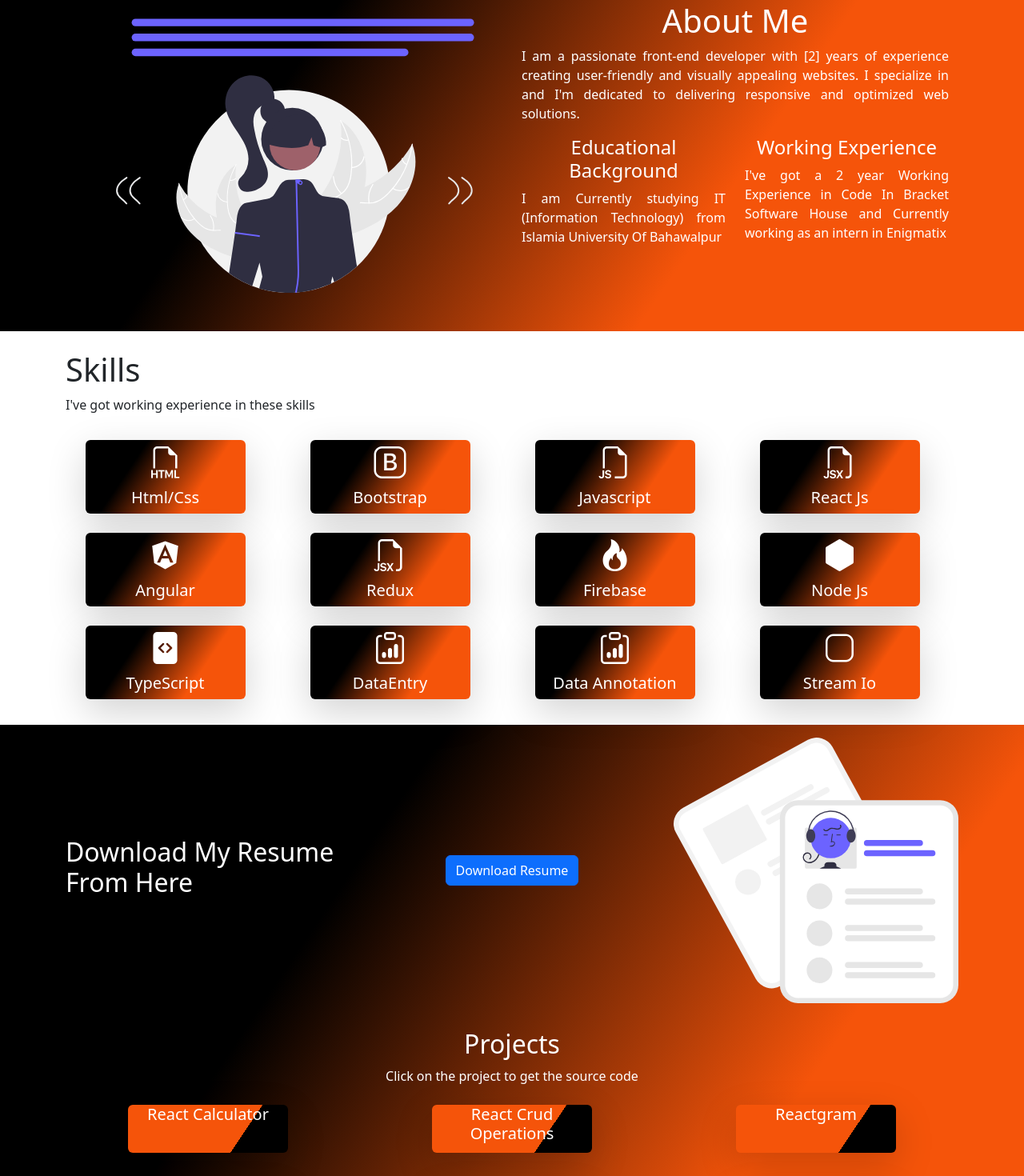
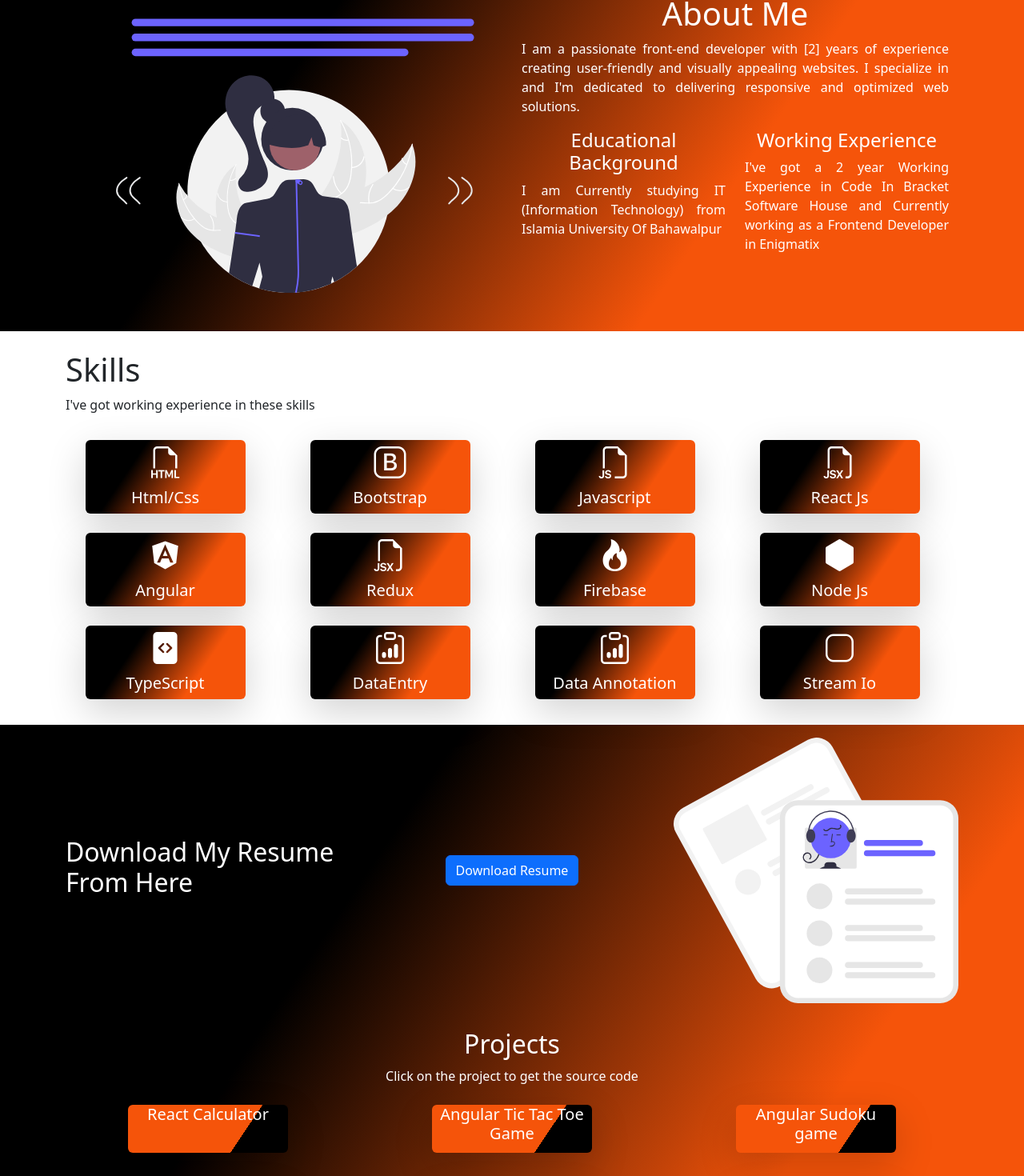
Before and after one commit to SaadHassanRazi/portfolio, a React (Vite) app in the folder saadPortfolio/: page / in a window 1280 px wide. Shown: the part 416-1886 px from the top of the page at 80% size. Built offline with nearby package versions, Linux system fonts and the light colour scheme.

Commit message:
content addition and fix commit

```diff
--- a/saadPortfolio/src/assets/components/About/about.jsx
+++ b/saadPortfolio/src/assets/components/About/about.jsx
@@ -1,38 +1,53 @@
 import React from "react";
-import Row from 'react-bootstrap/Row';
-import Col from 'react-bootstrap/Col';
-import AboutPic from '../img/undraw/undraw_about_me_re_82bv.svg'
+import Row from "react-bootstrap/Row";
+import Col from "react-bootstrap/Col";
+import AboutPic from "../img/undraw/undraw_about_me_re_82bv.svg";
 import Container from "react-bootstrap/esm/Container";
-import '../About/about.css'
-const About = () =>{
-    return(
+import "../About/about.css";
+const About = () => {
+  return (
     <>
-        <Container className="text-white"  id="about">
+      <Container className="text-white" id="about">
         <Row className="mx-auto py-5">
           <Col className="py-5 py-lg-0" lg>
-            <img className="img-fluid" src={AboutPic} alt=""/>
+            <img className="img-fluid" src={AboutPic} alt="" />
           </Col>
           <Col className="my-auto" lg>
-            <h1 className="text-center" >About Me</h1>
-            <p className="" style={{textAlign:'justify'}}>I am a passionate front-end developer with [2] years of experience creating user-friendly and visually appealing websites. I specialize in  and I'm dedicated to delivering responsive and optimized web solutions.</p>
+            <h1 className="text-center">About Me</h1>
+            <p className="" style={{ textAlign: "justify" }}>
+              I am a passionate front-end developer with [2] years of experience
+              creating user-friendly and visually appealing websites. I
+              specialize in and I'm dedicated to delivering responsive and
+              optimized web solutions.
+            </p>
             <Row>
               <Col lg>
                 <h4 className="text-center">Educational Background</h4>
-            <p className=""  style={{textAlign:'justify',wordWrap:'break-word'}}>I am Currently studying IT (Information Technology) from Islamia University Of Bahawalpur</p>
-
+                <p
+                  className=""
+                  style={{ textAlign: "justify", wordWrap: "break-word" }}
+                >
+                  I am Currently studying IT (Information Technology) from
+                  Islamia University Of Bahawalpur
+                </p>
               </Col>
               <Col lg>
                 <h4 className="text-center">Working Experience</h4>
-            <p className=""  style={{textAlign:'justify',wordWrap:'break-word'}}>I've got a 2 year Working Experience in Code In Bracket Software House and Currently working as an intern in Enigmatix</p>
-
+                <p
+                  className=""
+                  style={{ textAlign: "justify", wordWrap: "break-word" }}
+                >
+                  I've got a 2 year Working Experience in Code In Bracket
+                  Software House and Currently working as a Frontend Developer
+                  in Enigmatix
+                </p>
               </Col>
             </Row>
           </Col>
         </Row>
       </Container>
+    </>
+  );
+};
 
-        </>
-    )
-}
-
-export default About
+export default About;
--- a/saadPortfolio/src/assets/components/Projects/project.jsx
+++ b/saadPortfolio/src/assets/components/Projects/project.jsx
@@ -1,17 +1,6 @@
 import React from "react";
 import Col from "react-bootstrap/Col";
-import Container from "react-bootstrap/Container";
 import Row from "react-bootstrap/Row";
-import SnapMod from "../img/snapchat-mod-apk.jpg";
-import Button from "react-bootstrap/Button";
-import Modal from "react-bootstrap/Modal";
-import { useState } from "react";
-import Taclog from "../img/taclog-moving.jpg";
-import IBenefits from "../img/ibenefits.jpg";
-import Carousel from "react-bootstrap/Carousel";
-import SnapSecondSlide from "../img/snapchat-mod-second.jpg";
-import SnapThirdSlide from "../img/snapchat-mod-third.jpg";
-import SnapFourthSlide from "../img/snapchat-mod-fourth.jpg";
 import SkillsRow from "../Skills/skillsRow";
 
 const Project = () => {
@@ -21,8 +10,20 @@
       url: "https://github.com/SaadHassanRazi/react-Calculator.git",
     },
     {
+      name: "Angular Tic Tac Toe Game",
+      url: "https://github.com/SaadHassanRazi/angular-tictactoe.git",
+    },
+    {
+      name: "Angular Sudoku game",
+      url: "https://github.com/SaadHassanRazi/sudoko-game.git",
+    },
+    {
       name: "React Crud Operations",
       url: "https://github.com/SaadHassanRazi/crud-operations-react.git",
+    },
+    {
+      name: "Clean Website Figma Design",
+      url: "https://github.com/SaadHassanRazi/clean-figma-design.git",
     },
     {
       name: "Reactgram",
@@ -30,19 +31,19 @@
     },
     {
       name: "TodoList",
-      url: "",
+      url: "https://github.com/SaadHassanRazi/todolist-reactjs.git",
     },
     {
       name: "Role Based Authentication",
-      url: "",
+      url: "https://github.com/SaadHassanRazi/role-based-authentication.git",
     },
     {
       name: "Newsletter",
-      url: "",
+      url: "https://github.com/SaadHassanRazi/news-letter.git",
     },
     {
       name: "Number Guessing Game",
-      url: "",
+      url: "https://github.com/SaadHassanRazi/Number_guessing_game.git",
     },
     {
       name: "Snake Game",
```
Lines whose indentation alone changed are shown as unchanged.
